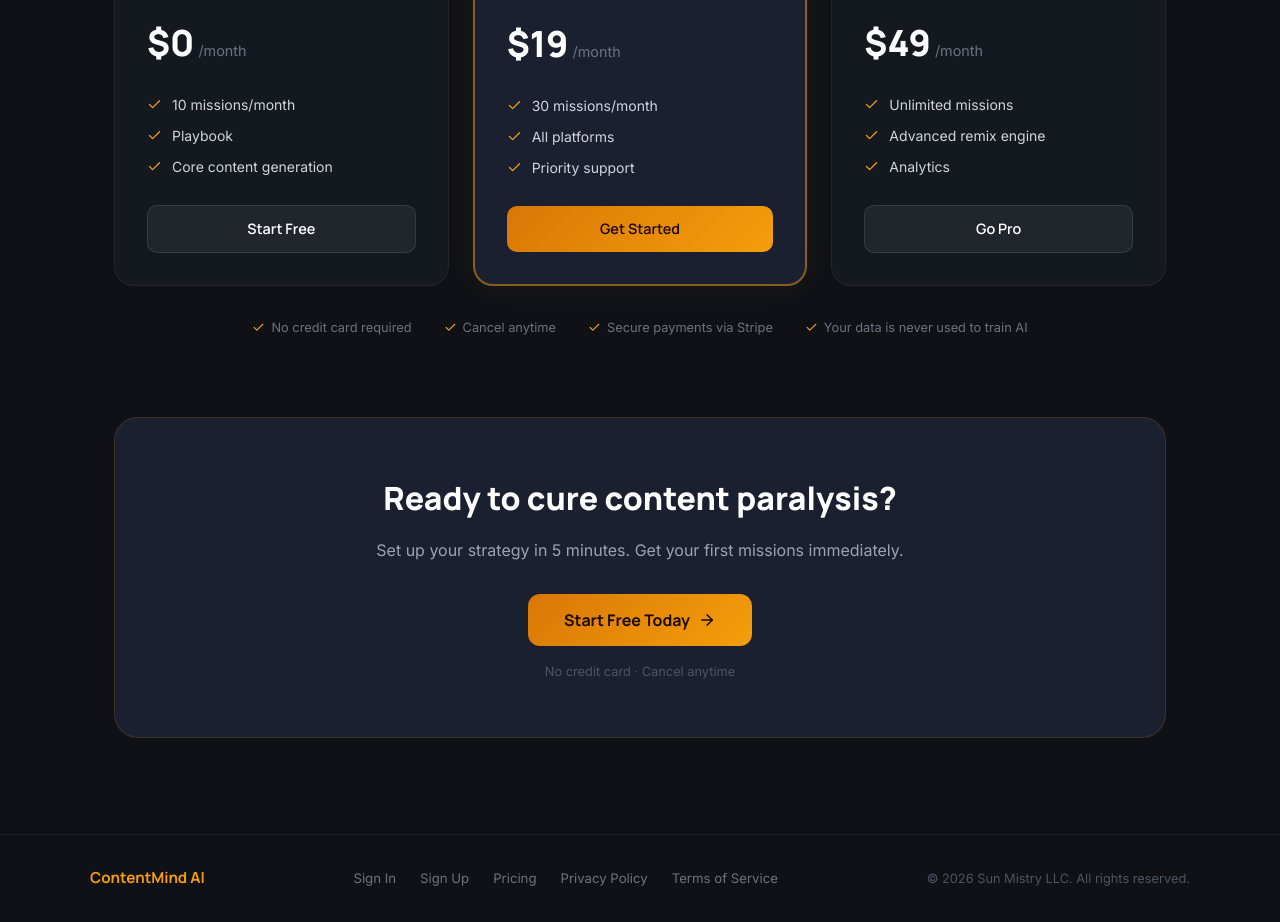
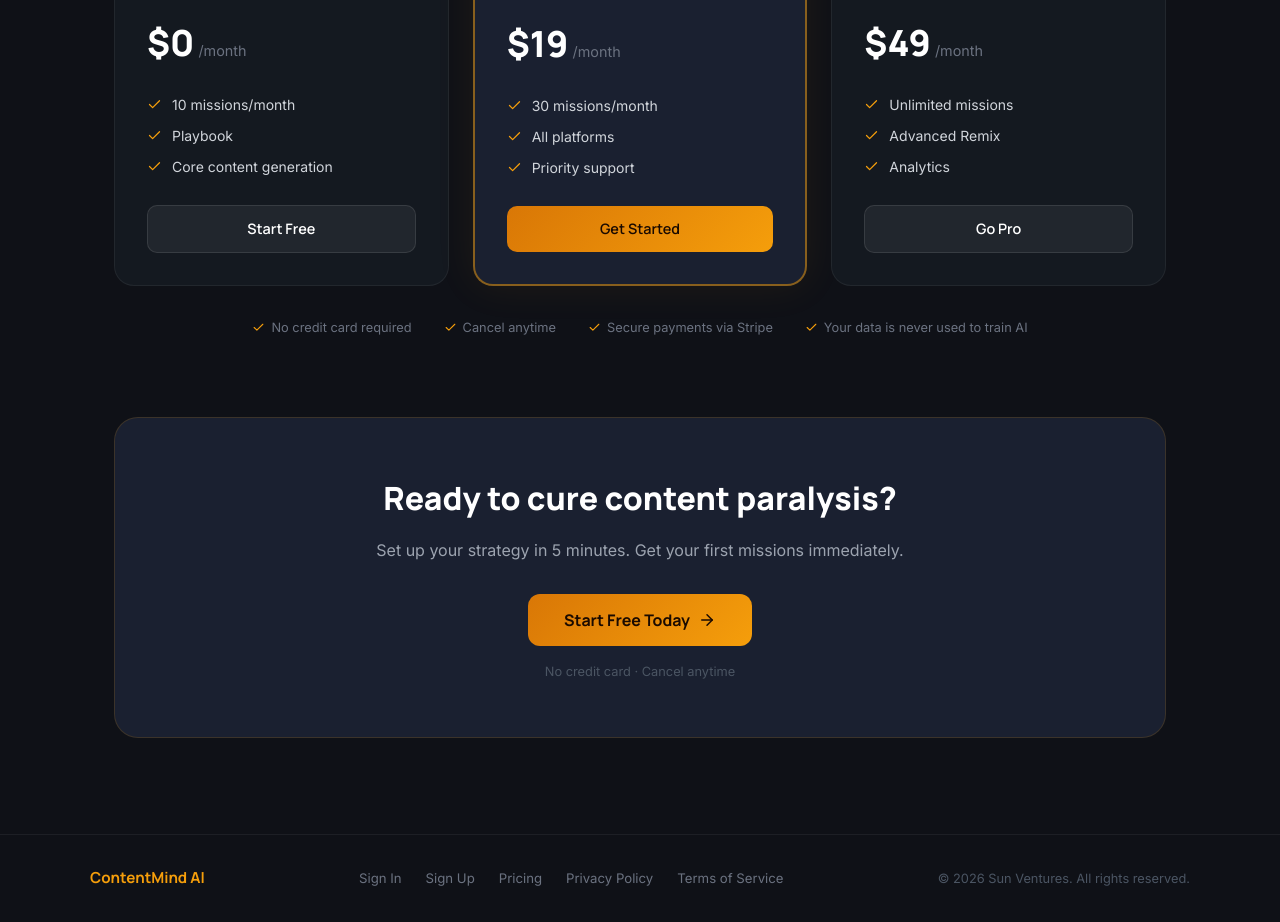
Before and after one commit to kpmistry1983/ContentMind-AI, a Next.js app: page / in a window 1280 px wide. Shown: the part 3720-4642 px from the top of the page. Built offline with nearby package versions, Linux system fonts and the light colour scheme.

Commit message:
fix: clean up remaining landing page name references
- Advanced remix engine → Advanced Remix (pricing tier)
- Sun Mistry LLC → Sun Ventures (footer)

Co-Authored-By: Claude Sonnet 4.6 <noreply@anthropic.com>

```diff
--- a/app/page.tsx
+++ b/app/page.tsx
@@ -66,7 +66,7 @@ const PLANS = [
     name: 'Pro',
     price: '$49',
     description: 'For serious builders.',
-    features: ['Unlimited missions', 'Advanced remix engine', 'Analytics'],
+    features: ['Unlimited missions', 'Advanced Remix', 'Analytics'],
     cta: 'Go Pro',
     href: '/signup',
     highlight: false,
@@ -865,7 +865,7 @@ export default function LandingPage() {
             <Link href="/terms" style={{ fontFamily: 'var(--font-inter)', fontSize: '0.825rem', color: '#6b7280', textDecoration: 'none' }}>Terms of Service</Link>
           </div>
           <p style={{ fontFamily: 'var(--font-inter)', fontSize: '0.8rem', color: '#4b5563' }}>
-            © {new Date().getFullYear()} Sun Mistry LLC. All rights reserved.
+            © {new Date().getFullYear()} Sun Ventures. All rights reserved.
           </p>
         </div>
       </footer>
```
